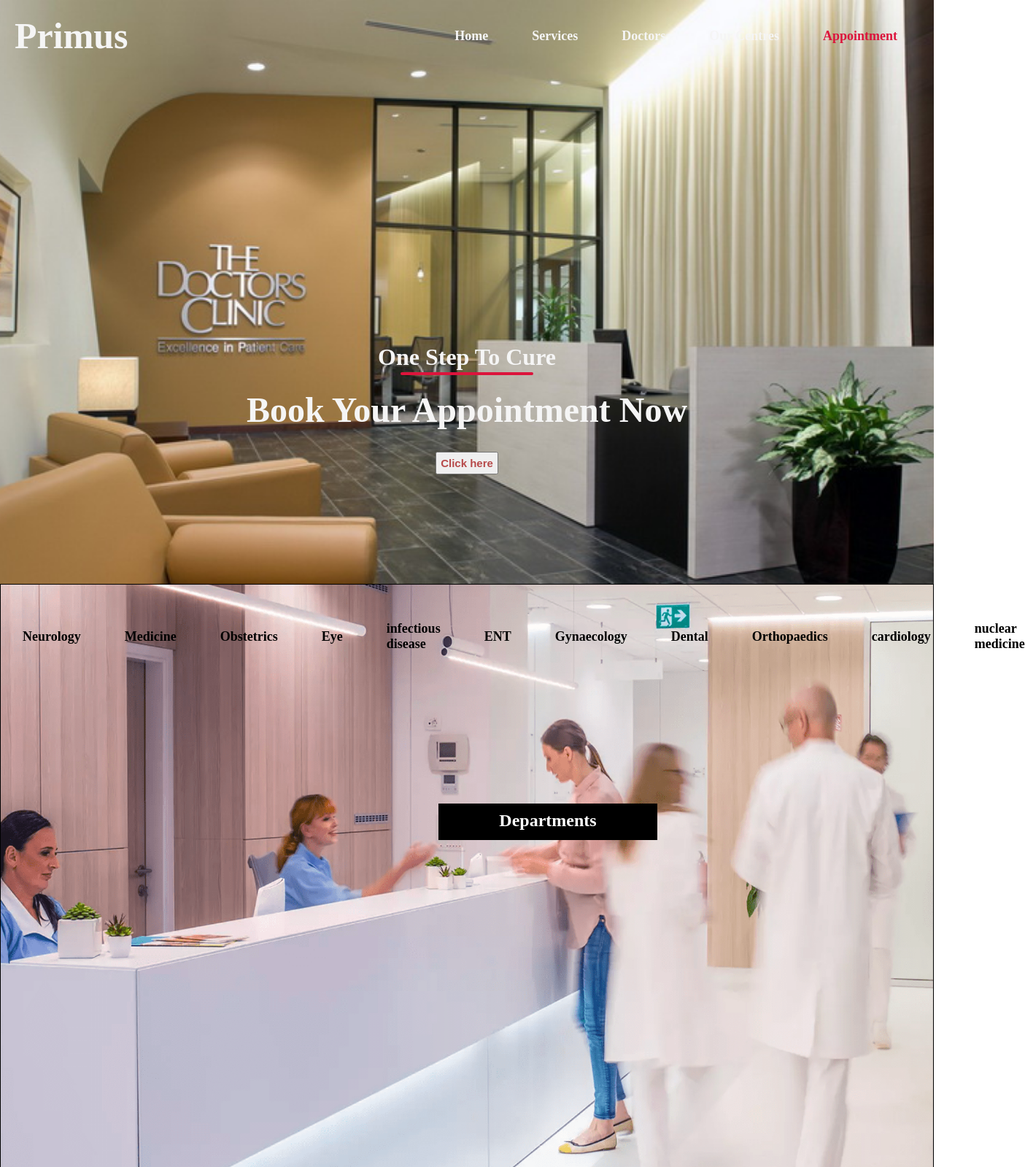
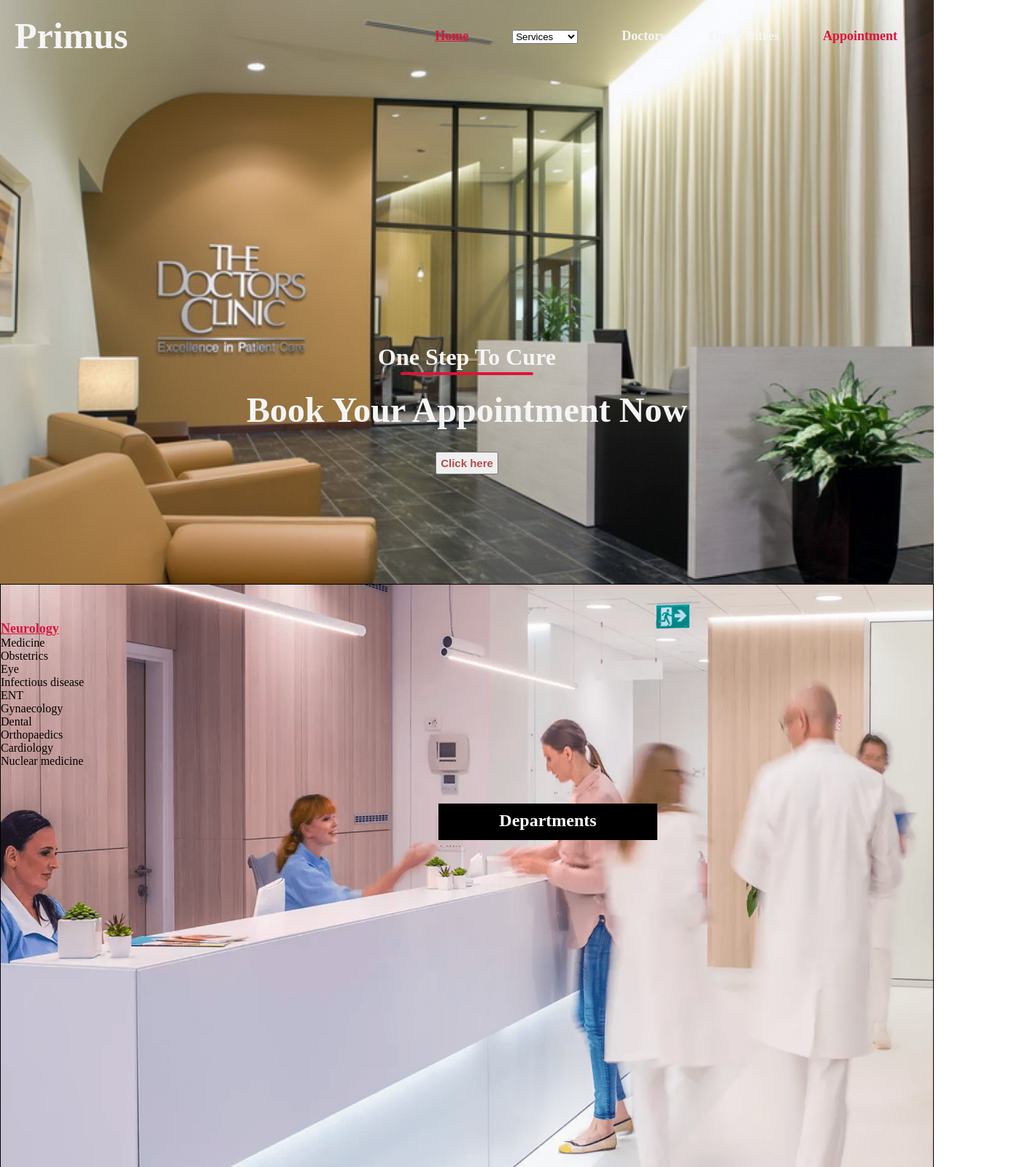
Before and after one commit to Pritamb14/Newton-school, a plain HTML site: page index.html in a window 1280 px wide. Shown: the top 1599 px of the page at 73% size, 1405 px wide, since content can reach past the window. Drawn offline with Linux system fonts and the light colour scheme.

Commit message:
Update index.html

```diff
--- a/index.html
+++ b/index.html
@@ -1,4 +1,4 @@
- <!doctype html>
+<!doctype html>
  <html lang="en">
     <head>
         <meta charset="UTF-8">
@@ -12,8 +12,14 @@
         <nav class="navbar">
           <h1 class="logo">Primus</h1>
           <ul class="nav-links">
-           <li class="activse"><a href="#"></a>Home</li>
-           <li><a href="#"></a>Services</li>
+           <li class="active"><a href="#"></a>Home</li>
+           <li>
+            <select name="services" id="services">
+                <option value="none" selected disabled hidden>Services</option>
+                <option value="Emergency">Emergency</option>
+                <option value="Ambulance">Ambulance</option>
+                <option value="Helpline">Helpline</option>
+            </select></li>
           <li><a href="#"></a>Doctors</li>
            <li><a href="#"></a>Our Centres</li>
            <li class="ctn"><a href="#"></a>Appointment</li>
@@ -21,6 +27,15 @@
         </nav>
         </header>
         <section>
+            <!-- <form action="/action_page.php">
+                <h1> User Login</h1>
+                <label for="username">Enter Username</label>
+                <input type="text" name="username" id="username"/>
+                <br/>
+                <label for="password">Enter Password</label>
+                <input type="password" name="password" id="password"/>
+                <input type="submit" name="btn login" id="btn login" value="Login"/>
+            </form> -->
         <div class="header-content">
             <h2>One Step To Cure</h2>
             <div class="line"></div>
@@ -31,26 +46,25 @@
 
     <div class="parallaxtwo">
         <h2> Departments</h2>
-        <ul class="nav-links">
-            <li class="activse"><a href="#"></a>Neurology</li>
+        <ul class="nav-link1">
+            <li class="active"><a href="#"></a>Neurology</li>
             <li><a href="#"></a>Medicine</li>
             <li><a href="#"></a>Obstetrics</li>
             <li><a href="#"></a>Eye</li>
-           <li><a href="#"></a>infectious disease</li>
-           <br>
+           <li><a href="#"></a>Infectious disease</li>
             <li><a href="#"></a>ENT</li>
             <li><a href="#"></a>Gynaecology</li>
             <li><a href="#"></a>Dental</li>
             <li><a href="#"></a>Orthopaedics</li>
-            <li><a href="#"></a>cardiology</li>
-            <li><a href="#"></a>nuclear medicine</li>
+            <li><a href="#"></a>Cardiology</li>
+            <li><a href="#"></a>Nuclear medicine</li>
            </ul>
     </div>
 
     <div class="parallaxthree">
-        <h2> Doctor Panel</h2>
+        <h2> Doctors Panel</h2>
         <ul class="nav-panel">
-            <li class="activse"><a href="#"></a> Dr Aikenhead</li><br>
+            <li><a href="#"></a> Dr Aikenhead</li><br>
             <li><a href="#"></a>Dr Mistry </li><br>
             <li><a href="#"></a>Dr Brick Wall</li><br>
             <li><a href="#"></a>Dr Har</li><br>
```
